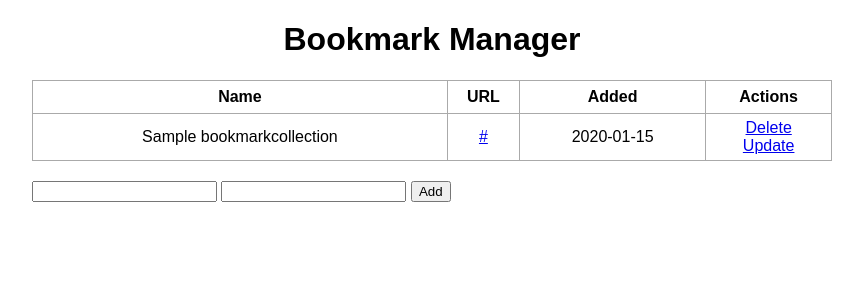
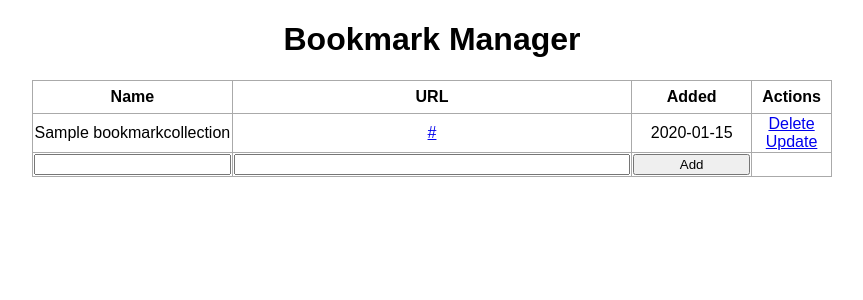
Before and after one commit to tuaninbox/bookmarkmanagement, a Flask app: page / in a window 1280 px wide. Shown: the top 300 px of the page, without its empty margins (208-1071 px from the left). Run offline with Flask 2, Linux system fonts and the light colour scheme; a database or web service that is not in the repository returns one stand-in record (values such as "Sample title").

Commit message:
Update Layout

```diff
--- a/static/css/main.css
+++ b/static/css/main.css
@@ -13,8 +13,10 @@ table, td, th {
 }
 
 table {
+    width: 100%;
+    table-layout: fixed;
     border-collapse: collapse;
-    width: 100%;
+    margin: auto;
 }
 
 th {
@@ -23,7 +25,22 @@ th {
 
 td {
     text-align: center;
-    padding: 5px;
+}
+
+.ten {
+    width: 10%;
+}
+
+.fifteen {
+    width: 15%;
+}
+
+.fifty {
+    width: 50%;
+}
+
+.twentyfive {
+    width: 25%;
 }
 
 .form {
@@ -33,3 +50,8 @@ td {
 #content {
     width: 70%;
 }
+
+td input {
+    width: 100%;
+    box-sizing: border-box;
+}
--- a/templates/index.html
+++ b/templates/index.html
@@ -10,7 +10,14 @@
     {% if bookmarks.count() < 1 %}
     <h4 style="text-align: center">There are no bookmark. Create one below!</h4>
     {% else %}
+    <form action="/" method="POST">
     <table>
+        <colgroup>
+            <col class="twentyfive" />
+            <col class="fifty" />
+            <col class="fifteen" />
+            <col class="ten" />
+        </colgroup>
         <tr>
             <th>Name</th>
             <th>URL</th>
@@ -29,15 +36,17 @@
                 </td>
             </tr>
         {% endfor %}
+            <tr>
+                <td>
+                    <input type="text" class="inputtd" name="name" id="name">
+                </td>
+                <td>
+                    <input type="text"  class="inputtd" name="url" id="url">
+                </td>
+                <td><input type="submit" value="Add" rowspan="2"></td>
+            </tr>
     </table>
+    </form>
     {% endif %}
-
-    <div class="form">
-        <form action="/" method="POST">
-            <input type="text" name="name" id="name">
-            <input type="text" name="url" id="url">
-            <input type="submit" value="Add">
-        </form>
-    </div>
 </div>
 {% endblock %}
```
